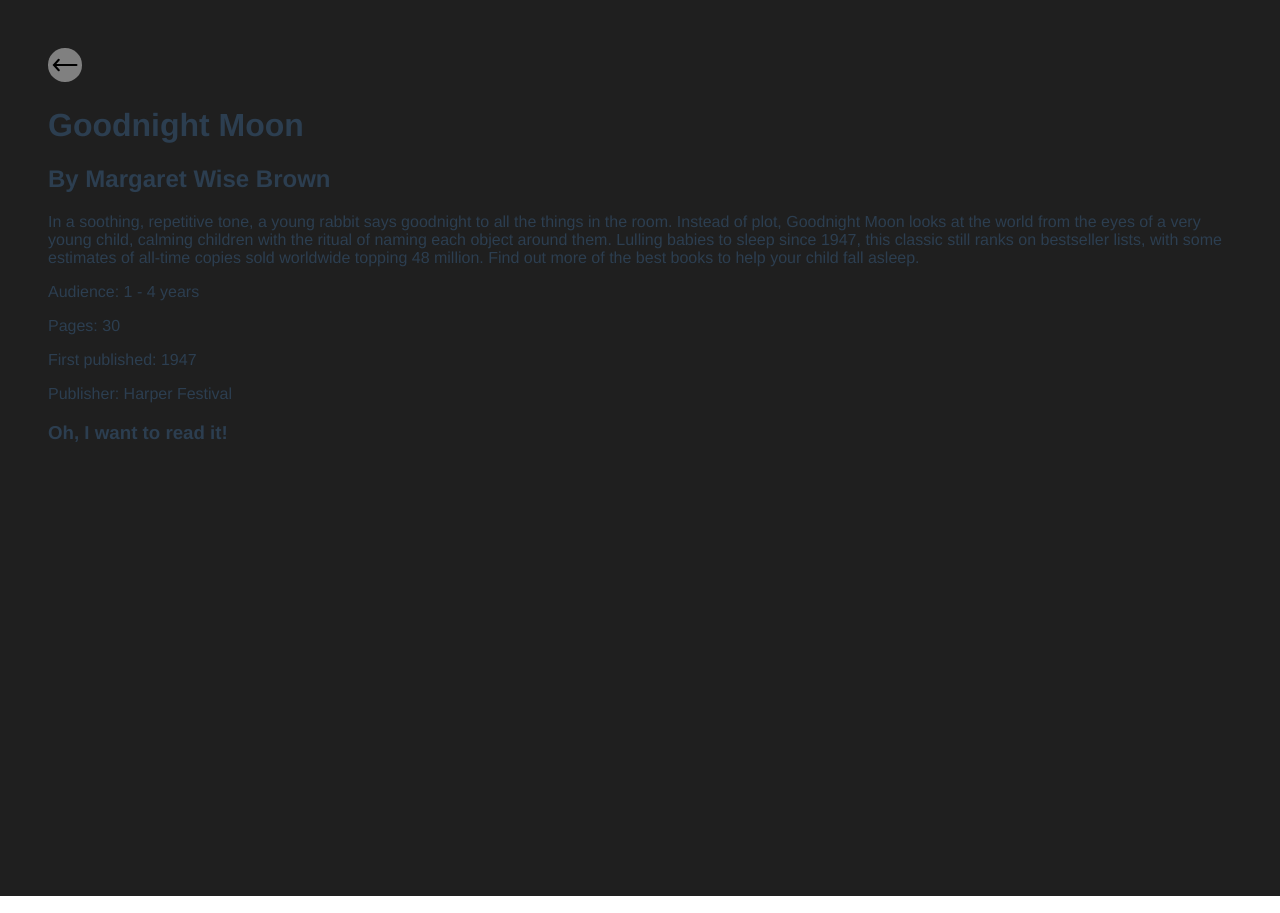
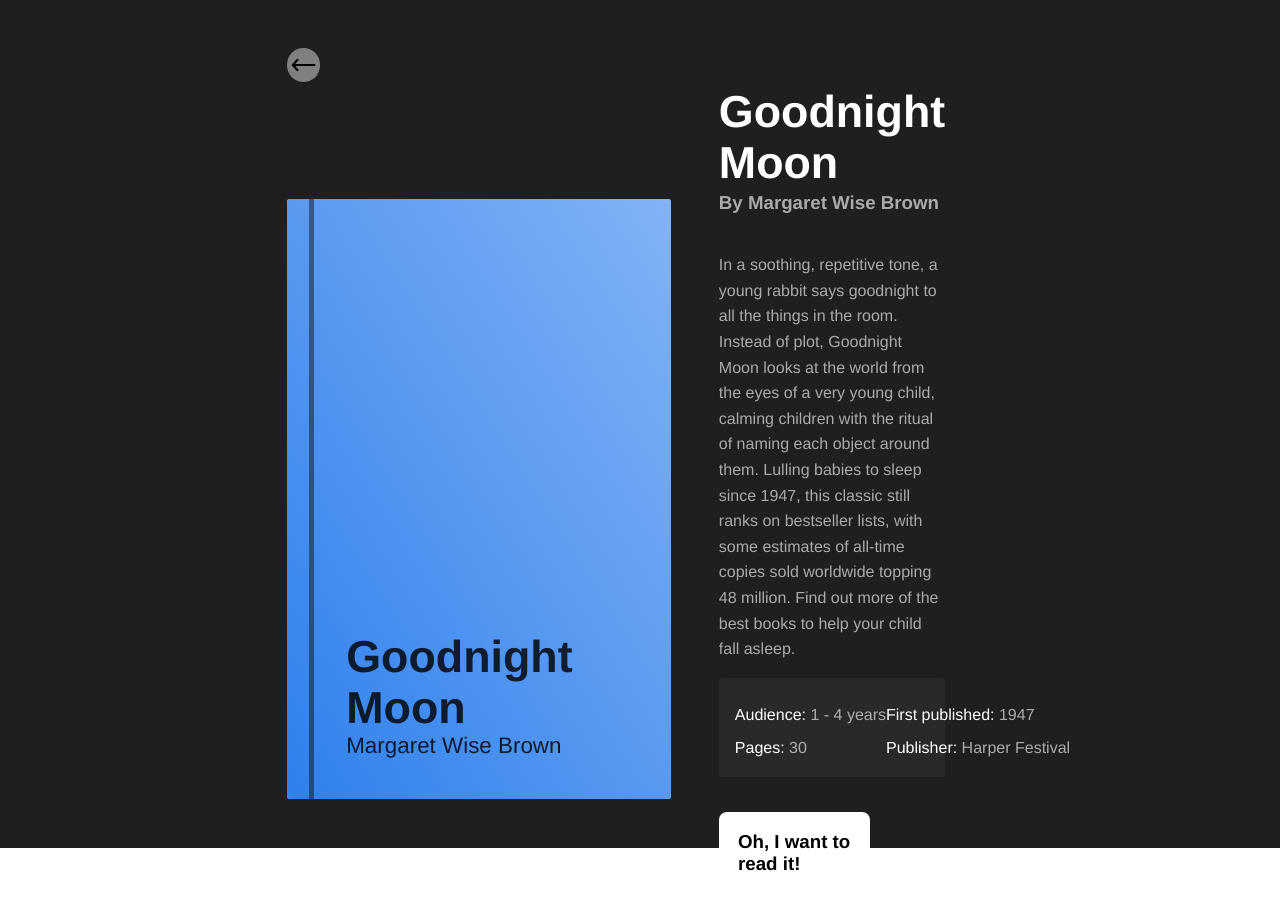
Before and after one commit to sleam91/ChildrensBooks, a Vue app: page /1 in a window 1280 px wide. Built offline with nearby package versions, Linux system fonts and the light colour scheme.

Commit message:
first version of BookInfo view

```diff
--- a/src/views/BookInfo.vue
+++ b/src/views/BookInfo.vue
@@ -1,24 +1,61 @@
 <template>
-    <div class="current-book">
+    <div class="book-info">
         <router-link to="/">
             <img src="../assets/arrow.svg" alt />
         </router-link>
-        <h1 class="author">{{getBook.title}}</h1>
-        <h2 class="author">By {{getBook.author}}</h2>
-        <p class="plot">{{getBook.plot}}</p>
-        <div class="info-box">
-            <p>Audience: {{getBook.audience}}</p>
-            <p>Pages: {{getBook.pages}}</p>
-            <p>First published: {{getBook.year}}</p>
-            <p>Publisher: {{getBook.publisher}}</p>
+        <div class="current-book">
+            <div class="white-background">
+                <div class="big-book" v-bind:style="bookColor">
+                    <div class="line"></div>
+                    <div class="text">
+                        <h1>{{getBook.title}}</h1>
+                        <p>{{getBook.author}}</p>
+                    </div>
+                </div>
+            </div>
+            <div class="information">
+                <h1 class="title">{{getBook.title}}</h1>
+                <h3 class="author">By {{getBook.author}}</h3>
+                <p class="plot">{{getBook.plot}}</p>
+                <div class="info-box">
+                    <p>
+                        <span>Audience:</span>
+                        {{getBook.audience}}
+                    </p>
+                    <p>
+                        <span>Pages:</span>
+                        {{getBook.pages}}
+                    </p>
+                    <p>
+                        <span>First published:</span>
+                        {{getBook.year}}
+                    </p>
+                    <p>
+                        <span>Publisher:</span>
+                        {{getBook.publisher}}
+                    </p>
+                </div>
+                <h3 class="read-it">Oh, I want to read it!</h3>
+            </div>
         </div>
-        <h3 class="read-it">Oh, I want to read it!</h3>
     </div>
 </template>
 
 <script>
 export default {
     name: "BookInfo",
+    data() {
+        return {
+            bookColor: {
+                backgroundImage:
+                    "linear-gradient(to top right," +
+                    this.$root.getBook(this.$route.params.id).color +
+                    "," +
+                    this.$root.getBook(this.$route.params.id).color +
+                    "99)"
+            }
+        };
+    },
     methods: {},
     computed: {
         getBook() {
@@ -36,10 +73,100 @@
     border-radius: 50%;
 }
 
-.current-book {
+.book-info {
     background: rgb(31, 31, 31);
     width: 100vw;
     height: 100vh;
-    padding: 3rem;
+    padding-top: 3rem;
+    padding-left: 18rem;
+    padding-right: 18rem;
+    .current-book {
+        display: flex;
+        justify-content: space-around;
+        align-items: center;
+        .white-background {
+            background: white;
+            border-radius: 0.2rem;
+            .big-book {
+                min-height: 75vh;
+                min-width: 30vw;
+                display: flex;
+                justify-content: flex-start;
+                align-items: flex-end;
+                color: rgba(0, 0, 0, 0.808);
+                text-decoration: none;
+                border-radius: 0.2rem;
+                .line {
+                    margin-left: 1.4rem;
+                    border-left: 5px solid rgba(0, 0, 0, 0.432);
+                    height: 75vh;
+                }
+
+                .text {
+                    padding-left: 2rem;
+                    padding-right: 1.5rem;
+                    margin-bottom: 1.5rem;
+
+                    h1 {
+                        font-size: 2.8rem;
+                        margin: 0;
+                    }
+                    p {
+                        font-size: 1.4rem;
+                        margin: 0;
+                        margin-bottom: 1rem;
+                    }
+                }
+            }
+        }
+        .information {
+            min-height: 75vh;
+            display: flex;
+            justify-content: space-between;
+            flex-direction: column;
+            padding: 0 3rem;
+            .title {
+                color: white;
+                margin-bottom: 0;
+                margin-top: 0;
+                font-size: 2.8rem;
+            }
+            .author {
+                margin-top: 0;
+            }
+            .author,
+            p {
+                color: rgba(255, 255, 255, 0.623);
+                line-height: 1.6;
+            }
+
+            .info-box {
+                padding: 1rem;
+                display: flex;
+                flex-direction: column;
+                flex-wrap: wrap;
+                justify-content: space-between;
+                max-height: 5rem;
+                background: rgb(41, 41, 41);
+                border-radius: 2%;
+                margin-bottom: 1rem;
+                p {
+                    padding-top: 0.5rem;
+                    margin-bottom: 0;
+                    margin-top: 0;
+                }
+                span {
+                    color: white;
+                }
+            }
+            .read-it {
+                color: black;
+                background: white;
+                padding: 1.2rem;
+                border-radius: 8px;
+                width: 50%;
+            }
+        }
+    }
 }
 </style>
```
